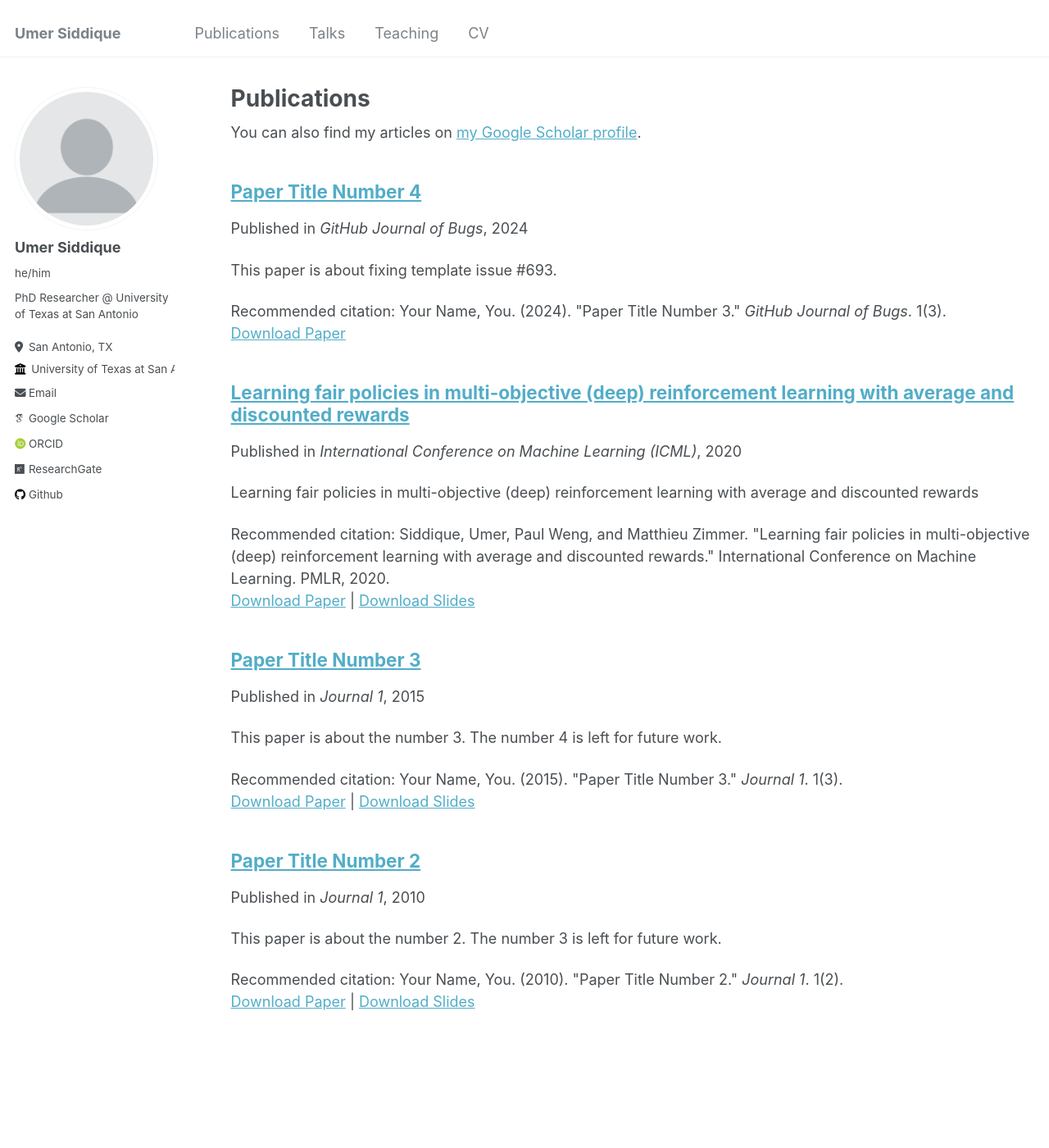
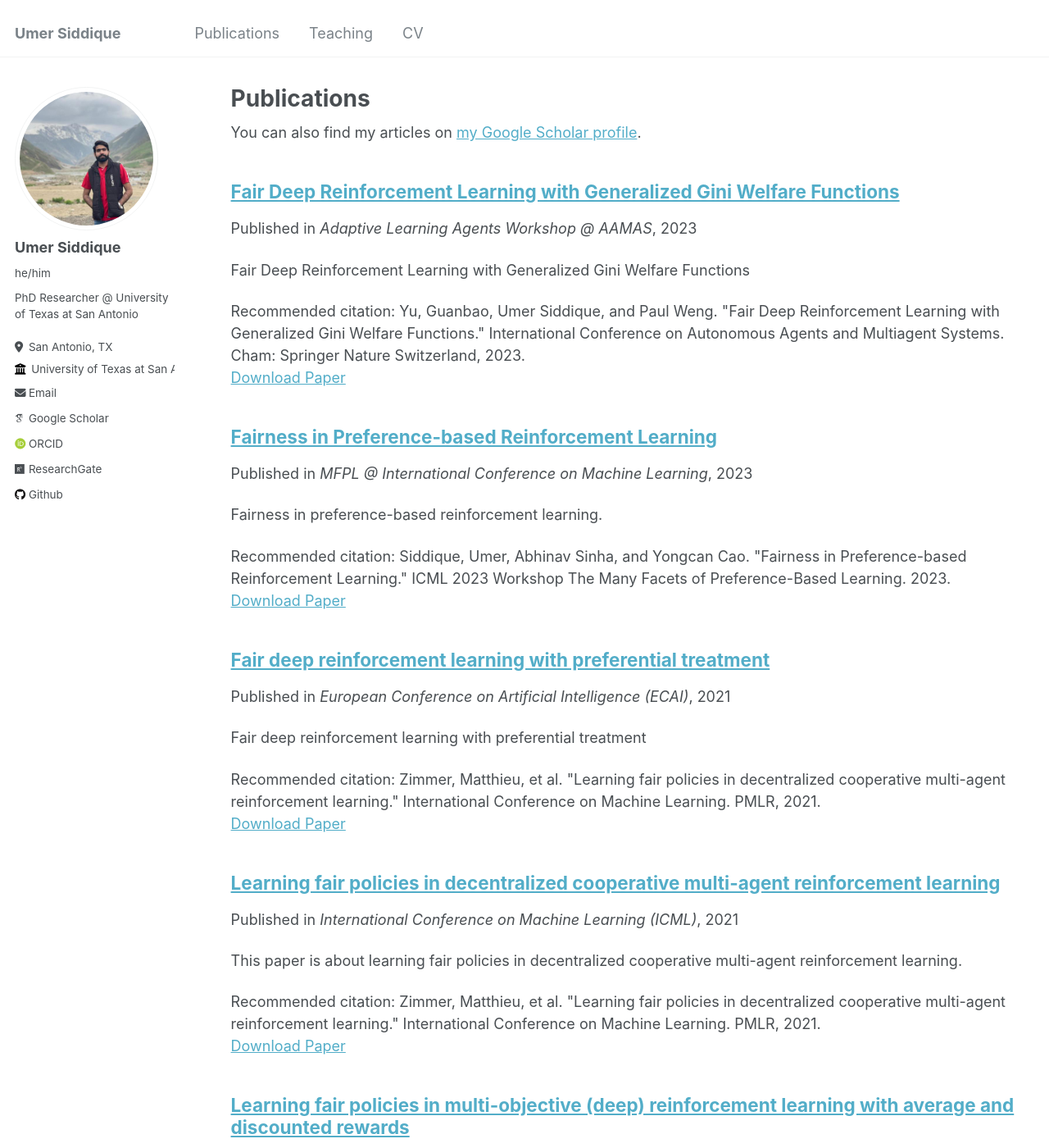
Before and after one commit to umersiddique94/umersiddique94.github.io, a Jekyll site: the page built from _pages/publications.md, in a window 1280 px wide and 1400 px high. Shown: the whole window at 82% size. Built offline with Jekyll 4.4.1, drawn with Linux system fonts in a browser that asks for light colours; some web fonts are replaced.

Commit message:
add publications

```diff
--- a/_data/navigation.yml
+++ b/_data/navigation.yml
@@ -3,8 +3,8 @@ main:
   - title: "Publications"
     url: /publications/
 
-  - title: "Talks"
-    url: /talks/
+  # - title: "Talks"
+  #   url: /talks/
 
   - title: "Teaching"
     url: /teaching/
--- a/_publications/2009-10-01-paper-title-number-1.md
+++ /dev/null
@@ -1,29 +0,0 @@
----
-title: Learning fair policies in multi-objective (deep) reinforcement learning with average and discounted rewards
-collection: publications
-permalink: /publication/2009-10-01-paper-title-number-1
-excerpt: 'Learning fair policies in multi-objective (deep) reinforcement learning with average and discounted rewards'
-date: 2020-10-01
-venue: 'International Conference on Machine Learning (ICML)'
-slidesurl: 'https://slideslive.com/38928455/learning-fair-policies-in-multiobjective-deep-reinforcement-learning-with-average-and-discounted-rewards?ref=recommended'
-paperurl: 'https://arxiv.org/abs/2008.07773'
-citation: 'Siddique, Umer, Paul Weng, and Matthieu Zimmer. "Learning fair policies in multi-objective (deep) reinforcement learning with average and discounted rewards." International Conference on Machine Learning. PMLR, 2020.'
----
-
-As the operations of autonomous systems generally affect simultaneously several users, it is
-crucial that their designs account for fairness considerations. In contrast to standard (deep) reinforcement learning (RL), we investigate the problem of learning a policy that treats its users equitably. In this paper, we formulate this novel RL
-problem, in which an objective function, which
-encodes a notion of fairness that we formally define, is optimized. For this problem, we provide
-a theoretical discussion where we examine the
-case of discounted rewards and that of average
-rewards. During this analysis, we notably derive
-a new result in the standard RL setting, which is
-of independent interest: it states a novel bound
-on the approximation error with respect to the optimal average reward of that of a policy optimal
-for the discounted reward. Since learning with
-discounted rewards is generally easier, this discussion further justifies finding a fair policy for the
-average reward by learning a fair policy for the
-discounted reward. Thus, we describe how several classic deep RL algorithms can be adapted
-to our fair optimization problem, and we validate
-our approach with extensive experiments in three
-different domains.
--- a/_publications/2010-10-01-paper-title-number-2.md
+++ /dev/null
@@ -1,13 +0,0 @@
----
-title: "Paper Title Number 2"
-collection: publications
-permalink: /publication/2010-10-01-paper-title-number-2
-excerpt: 'This paper is about the number 2. The number 3 is left for future work.'
-date: 2010-10-01
-venue: 'Journal 1'
-slidesurl: 'http://academicpages.github.io/files/slides2.pdf'
-paperurl: 'http://academicpages.github.io/files/paper2.pdf'
-citation: 'Your Name, You. (2010). &quot;Paper Title Number 2.&quot; <i>Journal 1</i>. 1(2).'
----
-
-The contents above will be part of a list of publications, if the user clicks the link for the publication than the contents of section will be rendered as a full page, allowing you to provide more information about the paper for the reader. When publications are displayed as a single page, the contents of the above "citation" field will automatically be included below this section in a smaller font.
--- a/_publications/2015-10-01-paper-title-number-3.md
+++ /dev/null
@@ -1,13 +0,0 @@
----
-title: "Paper Title Number 3"
-collection: publications
-permalink: /publication/2015-10-01-paper-title-number-3
-excerpt: 'This paper is about the number 3. The number 4 is left for future work.'
-date: 2015-10-01
-venue: 'Journal 1'
-slidesurl: 'http://academicpages.github.io/files/slides3.pdf'
-paperurl: 'http://academicpages.github.io/files/paper3.pdf'
-citation: 'Your Name, You. (2015). &quot;Paper Title Number 3.&quot; <i>Journal 1</i>. 1(3).'
----
-
-The contents above will be part of a list of publications, if the user clicks the link for the publication than the contents of section will be rendered as a full page, allowing you to provide more information about the paper for the reader. When publications are displayed as a single page, the contents of the above "citation" field will automatically be included below this section in a smaller font.
--- /dev/null
+++ b/_publications/2020-ICML-Fair-DRL.md
@@ -0,0 +1,13 @@
+---
+title: Learning fair policies in multi-objective (deep) reinforcement learning with average and discounted rewards
+collection: publications
+permalink: /publication/2020-ICML-Fair-DRL
+excerpt: 'Learning fair policies in multi-objective (deep) reinforcement learning with average and discounted rewards'
+date: 2020-10-01
+venue: 'International Conference on Machine Learning (ICML)'
+slidesurl: 'https://slideslive.com/38928455/learning-fair-policies-in-multiobjective-deep-reinforcement-learning-with-average-and-discounted-rewards?ref=recommended'
+paperurl: 'https://arxiv.org/abs/2008.07773'
+citation: 'Siddique, Umer, Paul Weng, and Matthieu Zimmer. "Learning fair policies in multi-objective (deep) reinforcement learning with average and discounted rewards." International Conference on Machine Learning. PMLR, 2020.'
+---
+
+As the operations of autonomous systems generally affect simultaneously several users, it is crucial that their designs account for fairness considerations. In contrast to standard (deep) reinforcement learning (RL), in this paper, we investigate the problem of learning a policy that treats its users equitably. In this paper, we formulate this novel RL problem, in which an objective function, which encodes a notion of fairness that we formally define, is optimized. For this problem, we provide a theoretical discussion where we examine the case of discounted rewards and that of average rewards. During this analysis, we notably derive a new result in the standard RL setting, which is of independent interest: it states a novel bound on the approximation error with respect to the optimal average reward of that of a policy optimal for the discounted reward. Since learning with discounted rewards is generally easier, this discussion further justifies finding a fair policy for the average reward by learning a fair policy for the discounted reward. We propose three novel deep RL adaptations to learn fair policies. We evaluate these methods on a set of fair multi-objective deep RL benchmarks, where we show that they outperform the state-of-the-art methods in terms of fairness and performance. [Download paper here](https://arxiv.org/abs/2008.07773)
--- /dev/null
+++ b/_publications/2021-ICML-Fair-MARL-SOTO.md
@@ -0,0 +1,12 @@
+---
+title: Learning fair policies in decentralized cooperative multi-agent reinforcement learning
+collection: publications
+permalink: /publication/2021-ICML-Fair-MARL-SOTO
+excerpt: 'This paper is about learning fair policies in decentralized cooperative multi-agent reinforcement learning.'
+date: 2021-06-01
+venue: 'International Conference on Machine Learning (ICML)'
+paperurl: 'https://arxiv.org/pdf/2012.09421'
+citation: 'Zimmer, Matthieu, et al. "Learning fair policies in decentralized cooperative multi-agent reinforcement learning." International Conference on Machine Learning. PMLR, 2021.'
+---
+
+In this paper, we consider the problem of learning fair policies in (deep) cooperative multi-agent reinforcement learning (MARL). We formalize it in a principled way as the problem of optimizing a welfare function that explicitly encodes two important aspects of fairness: efficiency and equity. We provide a theoretical analysis of the convergence of policy gradient for this problem. As a solution method, we propose a novel neural network architecture, which is composed of two sub-networks specifically designed for taking into account these two aspects of fairness. In experiments, we demonstrate the importance of the two sub-networks for fair optimization. Our overall approach is general as it can accommodate any (sub)differentiable welfare function. Therefore, it is compatible with various notions of fairness that have been proposed in the literature (e.g., lexicographic maximin, generalized Gini social welfare function, proportional fairness). Our method is generic and can be implemented in various MARL settings: centralized training and decentralized execution, or fully decentralized. We evaluate our method on a set of fair cooperative MARL benchmarks, where we show that it outperforms the state-of-the-art methods in terms of fairness and performance. [Download paper here](https://arxiv.org/pdf/2012.09421)
--- /dev/null
+++ b/_publications/2023-ALA.md
@@ -0,0 +1,12 @@
+---
+title: "Fair Deep Reinforcement Learning with Generalized Gini Welfare Functions"
+collection: publications
+permalink: /publication/2023-ALA
+excerpt: 'Fair Deep Reinforcement Learning with Generalized Gini Welfare Functions'
+date: 2023-10-01
+venue: 'Adaptive Learning Agents Workshop @ AAMAS'
+paperurl: 'https://alaworkshop2023.github.io/papers/ALA2023_paper_34.pdf'
+citation: 'Yu, Guanbao, Umer Siddique, and Paul Weng. "Fair Deep Reinforcement Learning with Generalized Gini Welfare Functions." International Conference on Autonomous Agents and Multiagent Systems. Cham: Springer Nature Switzerland, 2023.'
+---
+
+Learning fair policies in reinforcement learning (RL) is important when the RL agent’s actions may impact many users. In this paper, we investigate a generalization of this problem where equity is still desired, but some users may be entitled to preferential treatment. We formalize this more sophisticated fair optimization problem in deep RL, provide some theoretical discussion of its difficulties, and explain how existing deep RL algorithms can be adapted to tackle it. Our algorithmic innovations notably include a state-augmented DQN-based method for learning stochastic policies, which also applies to the usual fair optimization setting without any preferential treatment. We empirically validate our propositions and analyze the experimental results on several application domains. This paper was selected as the best paper at the Adaptive Learning Agents Workshop @ AAMAS 2023. [Download paper here](https://alaworkshop2023.github.io/papers/ALA2023_paper_34.pdf)
--- /dev/null
+++ b/_publications/2023-ECAI-FAir-Pref.md
@@ -0,0 +1,13 @@
+---
+title: Fair deep reinforcement learning with preferential treatment
+collection: publications
+permalink: /publication/2023-ECAI-FAir-Pref
+excerpt: 'Fair deep reinforcement learning with preferential treatment'
+date: 2021-06-01
+venue: 'European Conference on Artificial Intelligence (ECAI)'
+paperurl: 'https://ebooks.iospress.nl/doi/10.3233/FAIA230606'
+citation: 'Zimmer, Matthieu, et al. "Learning fair policies in decentralized cooperative multi-agent reinforcement learning." International Conference on Machine Learning. PMLR, 2021.'
+---
+
+Learning fair policies in reinforcement learning (RL) is important when the RL agent may impact many users. We investigate a variant of this problem where equity is still desired, but some users may be entitled to preferential treatment. In this paper, we formalize this more sophisticated fair optimization problem in deep RL using generalized fair social welfare functions (SWF), provide a theoretical discussion to justify our approach, explain how deep RL algorithms can be adapted to tackle it, and empirically validate our propositions on several domains. Our contributions are both theoretical and algorithmic, notably: (1) We obtain a general bound on the suboptimality gap in terms of SWF-optimality using average reward of a policy SWF-optimal for the discounted reward, which notably justifies using standard deep RL algorithms, even for the average reward; (2) Our algorithmic innovations include a state-augmented DQN-based method for learning either deterministic or stochastic policies, which also applies to the usual fair optimization setting without any preferential treatment.
+[Download paper here](https://ebooks.iospress.nl/doi/10.3233/FAIA230606)
--- /dev/null
+++ b/_publications/2023-MFPL-ICML.md
@@ -0,0 +1,12 @@
+---
+title: Fairness in Preference-based Reinforcement Learning
+collection: publications
+permalink: /publication/2023-MFPL-ICML
+excerpt: 'Fairness in preference-based reinforcement learning.'
+date: 2023-05-01
+venue: 'MFPL @ International Conference on Machine Learning'
+paperurl: 'https://arxiv.org/pdf/2306.09995'
+citation: 'Siddique, Umer, Abhinav Sinha, and Yongcan Cao. "Fairness in Preference-based Reinforcement Learning." ICML 2023 Workshop The Many Facets of Preference-Based Learning. 2023.'
+---
+
+In this paper, we address the issue of fairness in preference-based reinforcement learning (PbRL) in the presence of multiple objectives. The main objective is to design control policies that can optimize multiple objectives while treating each objective fairly. Toward this objective, we design a new fairness-induced preference-based reinforcement learning or FPbRL. The main idea of FPbRL is to learn vector reward functions associated with multiple objectives via new welfare-based preferences rather than reward-based preference in PbRL, coupled with policy learning via maximizing a generalized Gini welfare function. Finally, we provide experiment studies on three different environments to show that the proposed FPbRL approach can achieve both efficiency and equity for learning effective and fair policies. [Download paper here](https://arxiv.org/pdf/2306.09995)
--- a/_publications/2024-02-17-paper-title-number-4.md
+++ /dev/null
@@ -1,12 +0,0 @@
----
-title: "Paper Title Number 4"
-collection: publications
-permalink: /publication/2024-02-17-paper-title-number-4
-excerpt: 'This paper is about fixing template issue #693.'
-date: 2024-02-17
-venue: 'GitHub Journal of Bugs'
-paperurl: 'http://academicpages.github.io/files/paper3.pdf'
-citation: 'Your Name, You. (2024). &quot;Paper Title Number 3.&quot; <i>GitHub Journal of Bugs</i>. 1(3).'
----
-
-The contents above will be part of a list of publications, if the user clicks the link for the publication than the contents of section will be rendered as a full page, allowing you to provide more information about the paper for the reader. When publications are displayed as a single page, the contents of the above "citation" field will automatically be included below this section in a smaller font.
```
Also changed, not shown: _pages/cv.md (+1 -1 lines), _teaching/2014-spring-teaching-1.md (deleted, +0 -15 lines), _teaching/CS-teacher.md (added, +11 -0 lines), images/profile.png.
